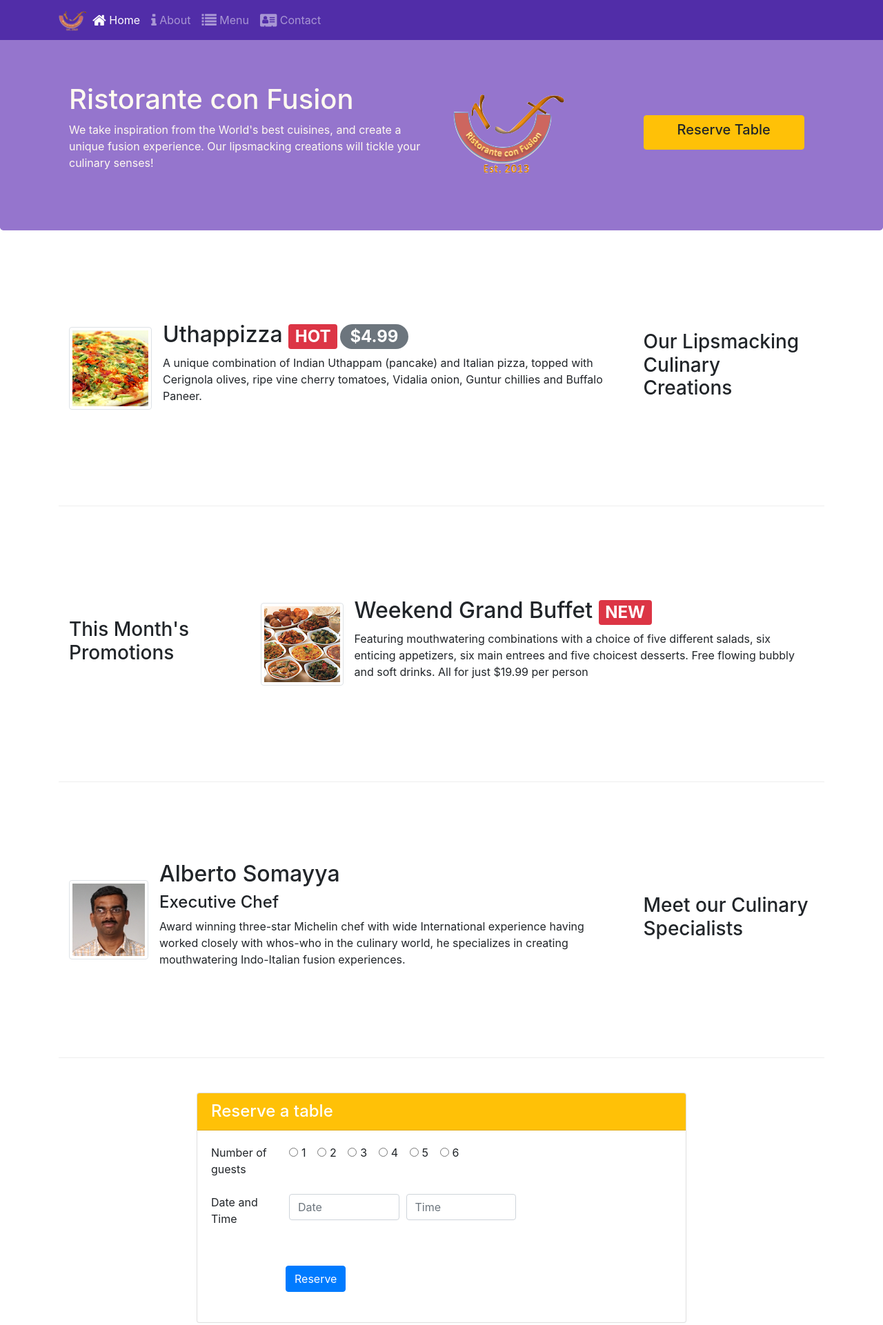
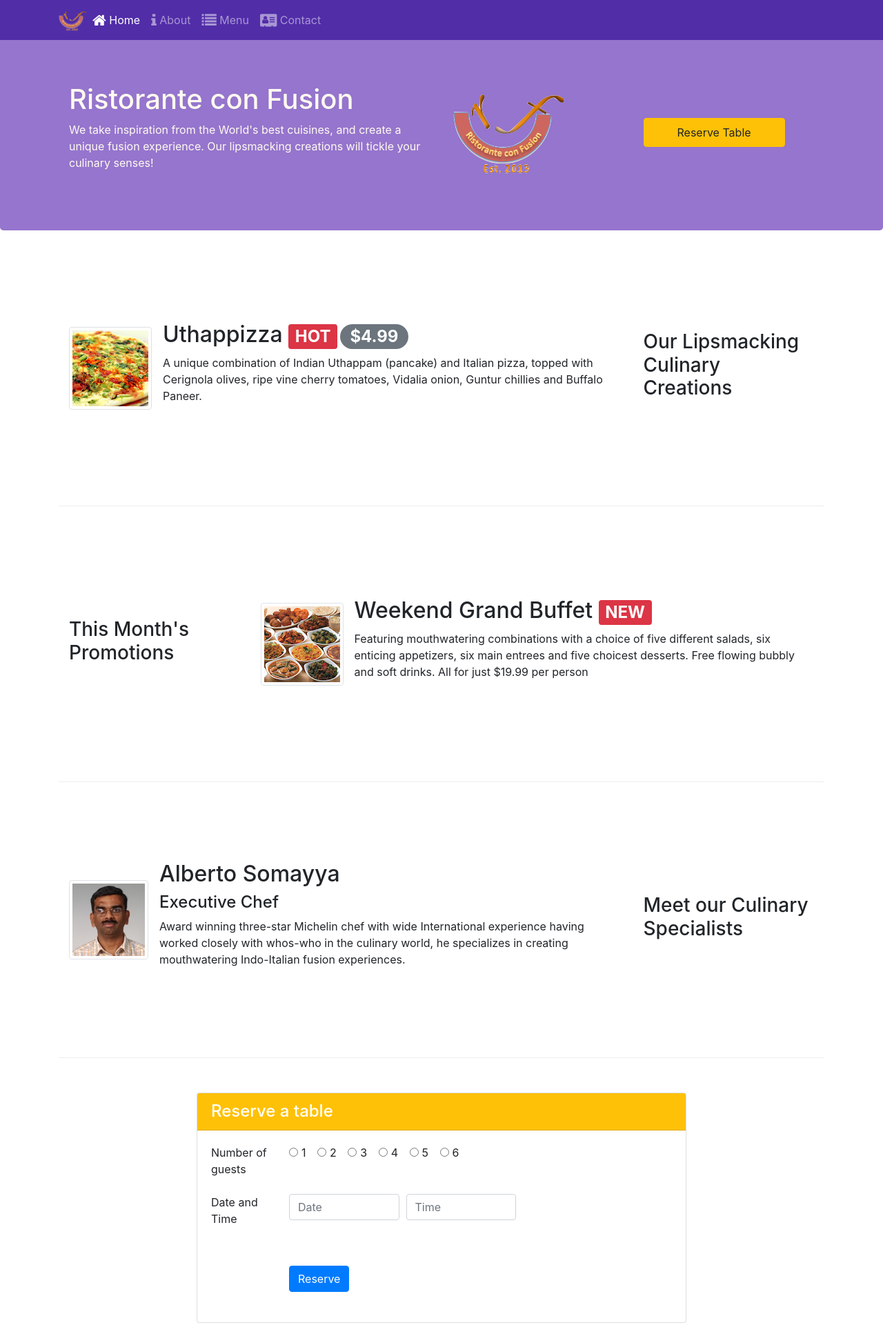
Before and after one commit to dangtrannam/Confusion, a website: page index.html in a window 1280 px wide. Shown: the top 1921 px of the page at 69% size. Drawn offline with nearby package versions, Linux system fonts and the light colour scheme.

Commit message:
edit Reverse button

```diff
--- a/css/style.css
+++ b/css/style.css
@@ -1,3 +1,6 @@
+*{
+    box-sizing: border-box;
+}
 .row-header{
     margin:0px auto;
     padding:0px;
--- a/index.html
+++ b/index.html
@@ -51,7 +51,7 @@
                 </div>
                 <div class="col-md align-self-center">
                     <a class="btn btn-warning px-5 py-2 align-middle" href="#reserveTable">
-                        <h5>Reserve Table</h5>
+                        Reserve Table
                     </a>
                 </div>
             </div>
@@ -184,7 +184,8 @@
                                 </div>
                             </div>
                             <div class="form-row mt-3 mt-md-5">
-                                <div class="offset-md-2">
+                                <div class="col-md-2"></div>
+                                <div class="col-md">
                                     <button type="submit" class="btn btn-primary">Reserve</button>
                                 </div>
                             </div>
```
